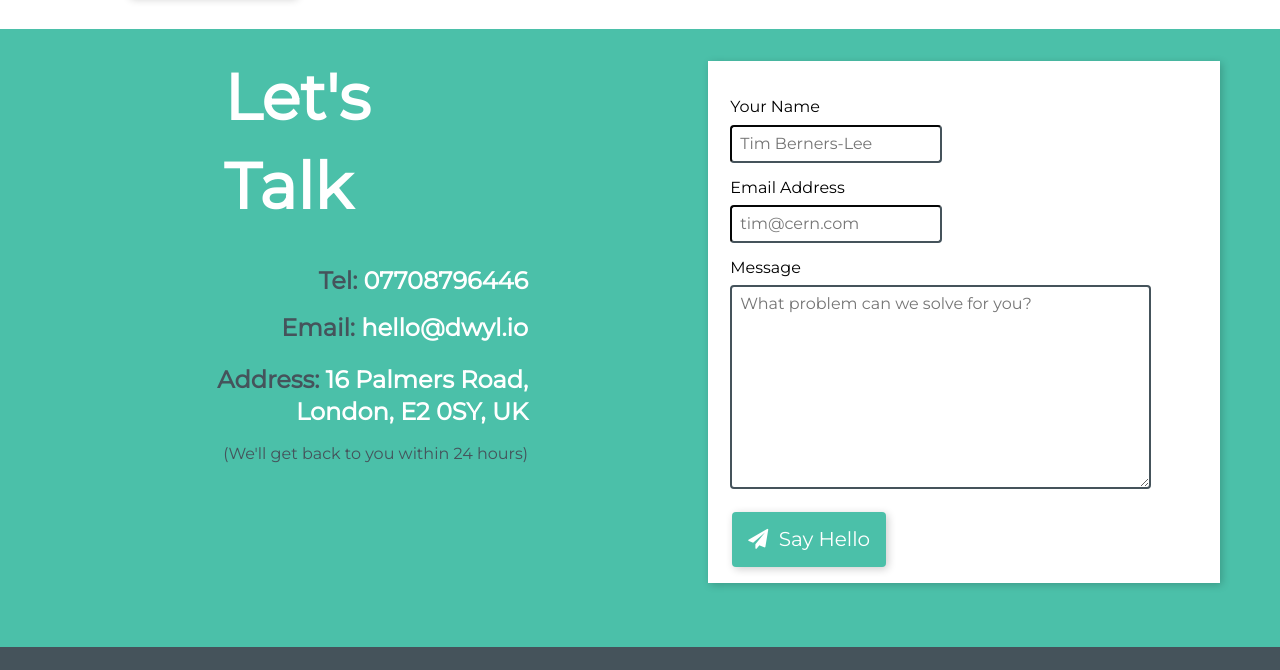
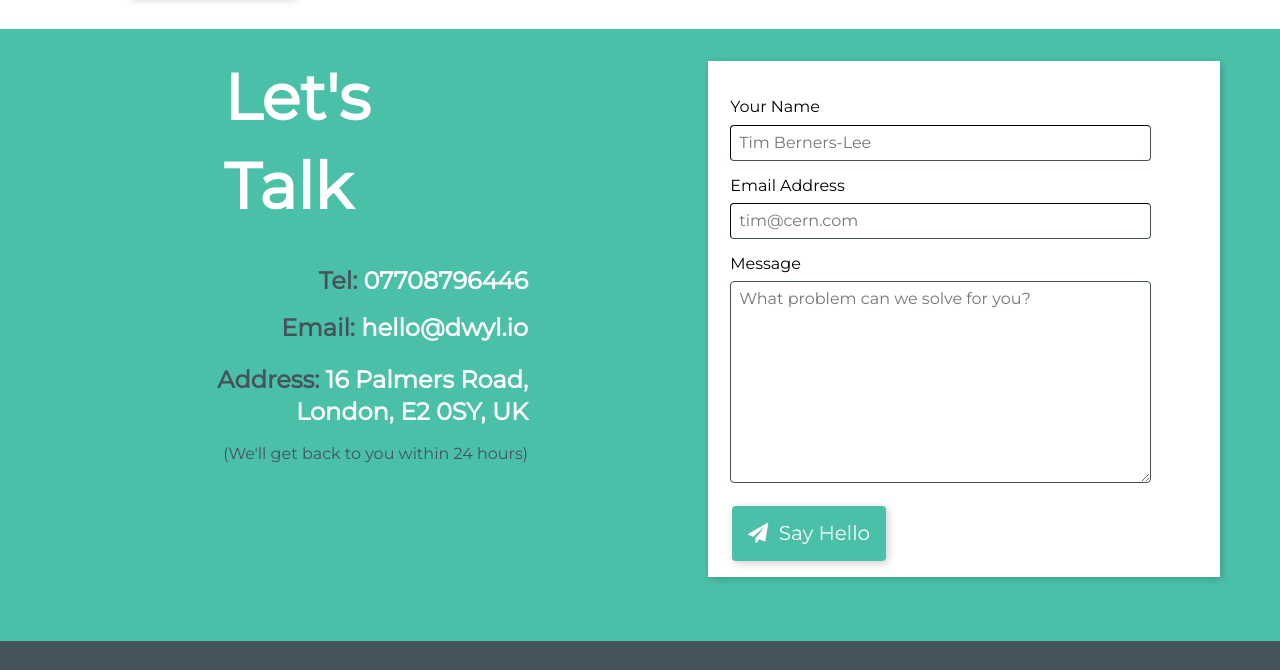
Before and after one commit to dwyl/dwyl-site, a website: page redesign/index.html in a window 1280 px wide. Shown: the part 1803-2473 px from the top of the page. Drawn offline with nearby package versions, Linux system fonts and the light colour scheme.

Commit message:
Makes input fields same size and width, #253

```diff
--- a/redesign/index.html
+++ b/redesign/index.html
@@ -157,17 +157,17 @@
 
           <fieldset class="bn">
             <label for="name" class="db mb2">Your Name</label>
-            <input id="name" name="name" class="br2 dwyl-b--dark-grey pa2" placeholder="Tim Berners-Lee" />
+            <input id="name" name="name" class="br2 bw-s dwyl-b--dark-grey pa2 w-90 border-box" placeholder="Tim Berners-Lee" />
           </fieldset>
 
           <fieldset class="bn">
             <label for="email" class="db mb2">Email Address</label>
-            <input id="email" name="email" class="br2 dwyl-b--dark-grey pa2" type="email" value="" required placeholder="tim@cern.com" />
+            <input id="email" name="email" class="br2 bw-s dwyl-b--dark-grey pa2 w-90 border-box" type="email" value="" required placeholder="tim@cern.com" />
           </fieldset>
 
           <fieldset class="bn">
             <label for="message" class="db mb2">Message</label>
-            <textarea id="message" name="message" class="br2 bw1 w-90 dwyl-b--dark-grey pa2" rows="10" placeholder="What problem can we solve for you?"></textarea>
+            <textarea id="message" name="message" class="br2 bw-s w-90 dwyl-b--dark-grey pa2" rows="10" placeholder="What problem can we solve for you?"></textarea>
           </fieldset>
 
           <button class="bn dib link mv2 ml3 ph3 pv3 dwyl-bg-mint white br2 f4 shadow-4">
```
